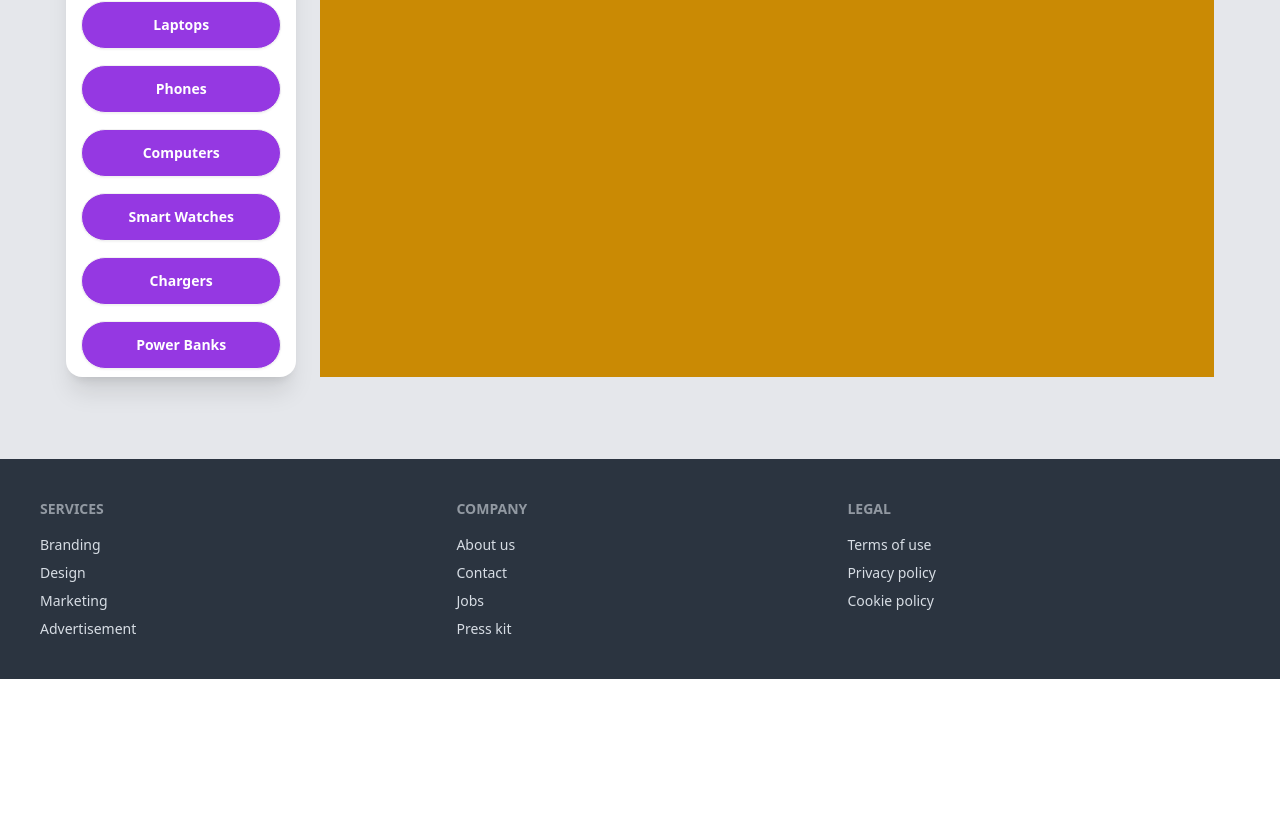
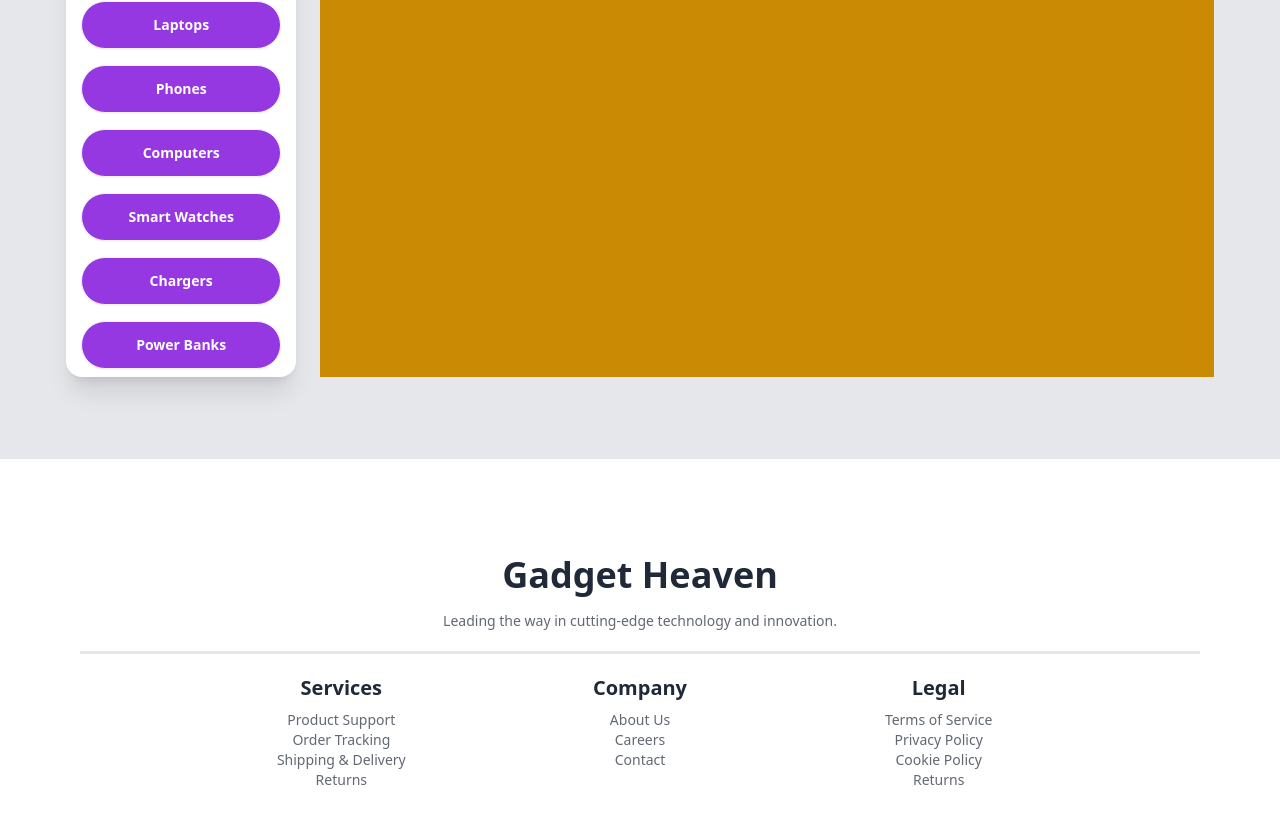
Before and after one commit to programming-hero-web-course-4/b10a8-gadget-heaven-YousufOO7, a React (Vite) app in the folder gadget-heaven/: page / in a window 1280 px wide. Shown: the part 1171-1994 px from the top of the page. Before the commit the page ends 1850 px from the top, so only its background shows below. Built offline with nearby package versions, Linux system fonts and the light colour scheme.

Commit message:
added the footer section

```diff
--- a/gadget-heaven/src/components/Banner/Banner.jsx
+++ b/gadget-heaven/src/components/Banner/Banner.jsx
@@ -3,7 +3,7 @@ import bannerImg from '../../assets/images/banner.jpg'
 
 const Banner = props => {
     return (
-        <div className="hero bg-base-200 border-2 p-4 max-w-2xl mx-auto absolute top-[400px] ml-80 rounded-2xl">
+        <div className="hero bg-white border-2 p-4 max-w-2xl mx-auto absolute top-[400px] ml-80 rounded-2xl">
             <img className='h-[450px] rounded-2xl' src={bannerImg} alt="" />
         </div>
     );
--- a/gadget-heaven/src/components/Footer/Footer.jsx
+++ b/gadget-heaven/src/components/Footer/Footer.jsx
@@ -3,27 +3,35 @@ import PropTypes from 'prop-types';
 const Footer = props => {
     return (
         <div>
-            <footer className="footer bg-neutral text-neutral-content p-10">
-                <nav>
-                    <h6 className="footer-title">Services</h6>
-                    <a className="link link-hover">Branding</a>
-                    <a className="link link-hover">Design</a>
-                    <a className="link link-hover">Marketing</a>
-                    <a className="link link-hover">Advertisement</a>
-                </nav>
-                <nav>
-                    <h6 className="footer-title">Company</h6>
-                    <a className="link link-hover">About us</a>
-                    <a className="link link-hover">Contact</a>
-                    <a className="link link-hover">Jobs</a>
-                    <a className="link link-hover">Press kit</a>
-                </nav>
-                <nav>
-                    <h6 className="footer-title">Legal</h6>
-                    <a className="link link-hover">Terms of use</a>
-                    <a className="link link-hover">Privacy policy</a>
-                    <a className="link link-hover">Cookie policy</a>
-                </nav>
+            <footer className="bg-white p-20">
+                <div className='text-center mb-5'>
+                    <h2 className="text-4xl my-4 font-bold">Gadget Heaven</h2>
+                    <p className='text-sm opacity-70'>Leading the way in cutting-edge technology and innovation.</p>
+                </div>
+                <div className="border-t-2 border my-2 max-w-6xl mx-auto"></div>
+                <section className='max-w-4xl mx-auto grid grid-cols-3 mt-5'>
+                    <div className='text-center'>
+                        <h4 className="text-xl font-bold mb-2">Services</h4>
+                        <p className='opacity-70 text-sm'>Product Support</p>
+                        <p className='opacity-70 text-sm'> Order Tracking</p>
+                        <p className='opacity-70 text-sm'>Shipping & Delivery</p>
+                        <p className='opacity-70 text-sm'>Returns</p>
+                    </div>
+                    <div className='text-center'>
+                        <h4 className="text-xl font-bold mb-2">Company</h4>
+                        <p className='opacity-70 text-sm'> About Us</p>
+                        <p className='opacity-70 text-sm'>Careers</p>
+                        <p className='opacity-70 text-sm'> Contact</p>
+                    </div>
+                    <div className='text-center'>
+                        <h4 className="text-xl font-bold mb-2">Legal</h4>
+                        <p className='opacity-70 text-sm'>Terms of Service</p>
+                        <p className='opacity-70 text-sm'> Privacy Policy</p>
+                        <p className='opacity-70 text-sm'>Cookie Policy</p>
+                        <p className='opacity-70 text-sm'>Returns</p>
+                    </div>
+                </section>
+
             </footer>
         </div>
     );
```
